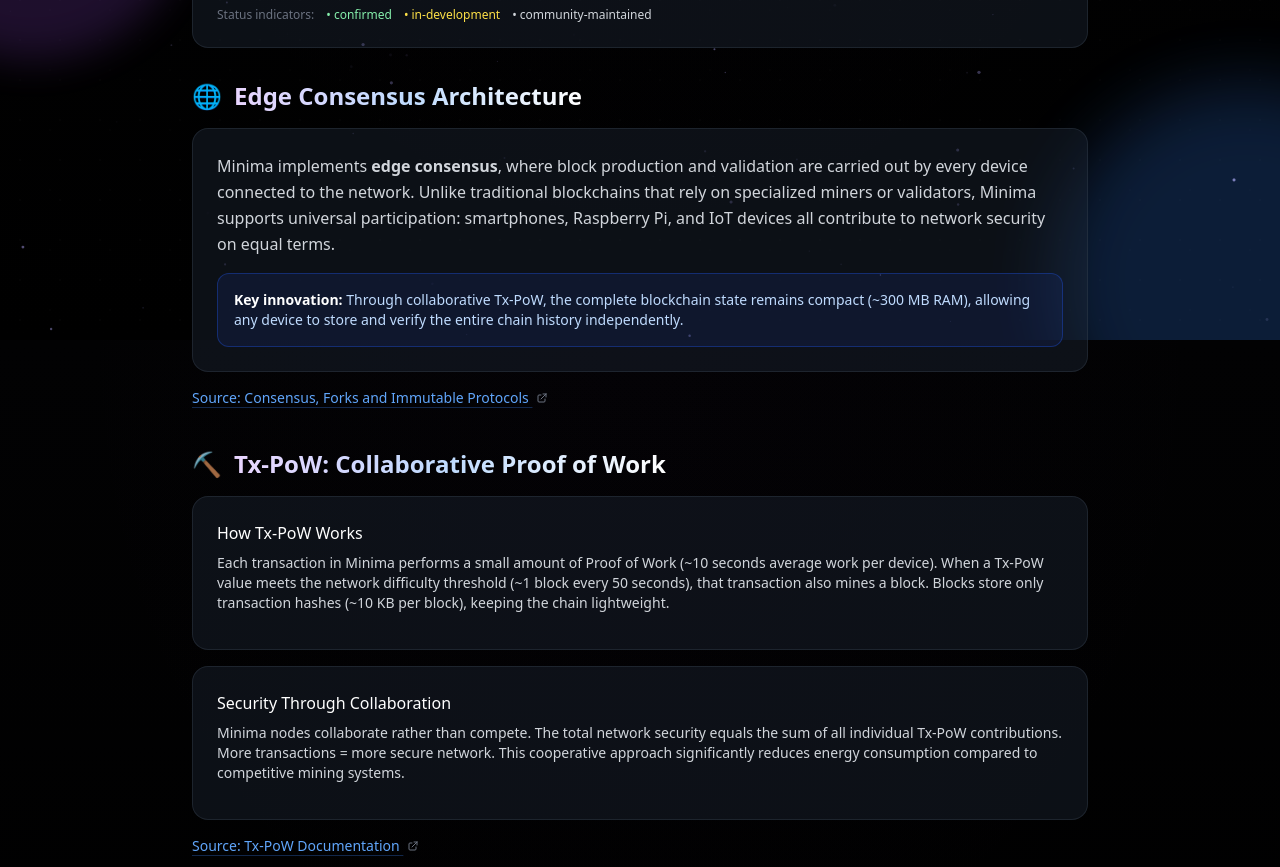
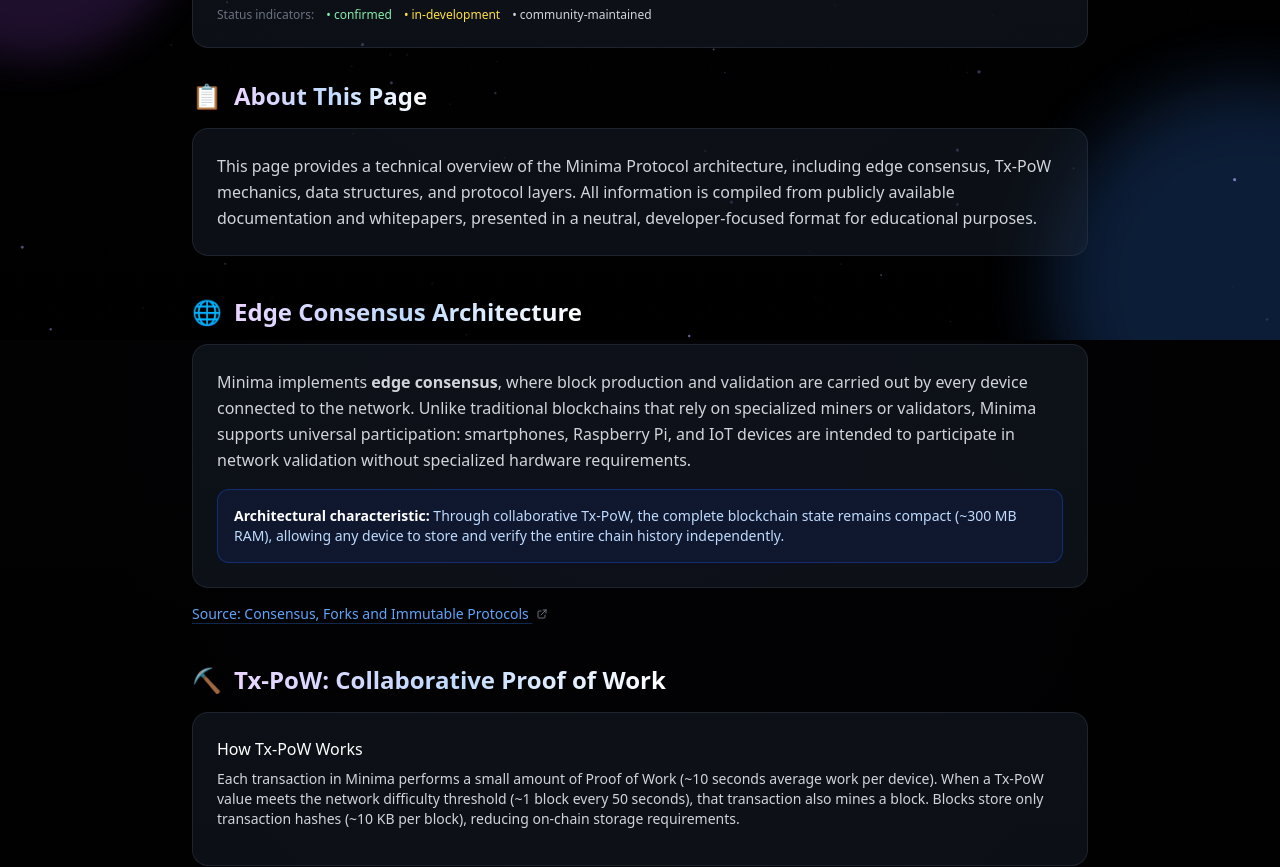
Before and after one commit to KuA1bo/minimaverse-site, a Next.js app: page /protocol in a window 1280 px wide. Shown: the part 460-1327 px from the top of the page. Built offline with nearby package versions, Linux system fonts and the light colour scheme.

Commit message:
fix(protocol): replace subjective shorthand with protocol-spec terminology
- Replace 'keeping the chain lightweight' → 'reducing on-chain storage requirements'
- Final micro-adjustment for absolute documentation neutrality

```diff
--- a/src/app/protocol/page.tsx
+++ b/src/app/protocol/page.tsx
@@ -1,7 +1,7 @@
 // src/app/protocol/page.tsx
 // Protocol page - technical overview of Minima Protocol architecture
 // Updated: Unified nav style per /about, correct links per final map, restored detailed specs, section anchors, JsonLd
-// Polished: minimal structural cleanup, marketing terms neutralized, responsive status legend [19.05.2026]
+// Polished: minimal structural cleanup, marketing terms neutralized, responsive status legend, added "About This Page" card, neutralized subjective wording, micro-fix: Tx-PoW security phrasing & storage terminology [19.05.2026]
 
 import Link from 'next/link';
 import JsonLd from '@/components/JsonLd';
@@ -204,6 +204,28 @@ export default function ProtocolPage() {
       {/* Content */}
       <article className="prose prose-invert max-w-none">
 
+        {/* 📋 About This Page - NEW CARD */}
+        <section id="about" className="scroll-mt-20 mb-10 opacity-0 animate-fade-in-up delay-75">
+          <h2 className="text-2xl font-bold mb-4 flex items-center gap-3">
+            <span className="text-2xl">📋</span>
+            <span className="bg-gradient-to-r from-purple-200 via-blue-200 to-white bg-clip-text text-transparent">
+              About This Page
+            </span>
+          </h2>
+
+          <div className="relative bg-gray-800/40 border border-gray-700/40 rounded-2xl p-6
+                          transition-all duration-300 hover:border-purple-500/50 hover:shadow-2xl hover:shadow-purple-500/15 group overflow-hidden">
+            <div className="absolute top-0 left-0 w-full h-px bg-gradient-to-r from-purple-500 via-blue-500 to-cyan-500 transform scale-x-0 group-hover:scale-x-100 transition-transform duration-500 origin-left" />
+
+            <p className="text-gray-300 leading-relaxed relative">
+              This page provides a technical overview of the Minima Protocol architecture,
+              including edge consensus, Tx-PoW mechanics, data structures, and protocol layers.
+              All information is compiled from publicly available documentation and whitepapers,
+              presented in a neutral, developer-focused format for educational purposes.
+            </p>
+          </div>
+        </section>
+
         {/* Section 1: Edge Consensus */}
         <section id="edge-consensus" className="scroll-mt-20 mb-10 opacity-0 animate-fade-in-up delay-75">
           <h2 className="text-2xl font-bold mb-4 flex items-center gap-3">
@@ -219,13 +241,13 @@ export default function ProtocolPage() {
               Minima implements <strong>edge consensus</strong>, where block production and validation
               are carried out by every device connected to the network. Unlike traditional blockchains
               that rely on specialized miners or validators, Minima supports universal participation:
-              smartphones, Raspberry Pi, and IoT devices all contribute to network security on equal terms.
+              smartphones, Raspberry Pi, and IoT devices are intended to participate in network validation without specialized hardware requirements.
             </p>
 
-            {/* Key innovation callout */}
+            {/* Design characteristic callout - neutralized from "Key innovation" */}
             <div className="mt-4 p-4 bg-blue-900/20 border border-blue-700/40 rounded-xl">
               <p className="text-blue-200 text-sm">
-                <strong className="text-white">Key innovation:</strong> Through collaborative Tx-PoW, the complete blockchain
+                <strong className="text-white">Architectural characteristic:</strong> Through collaborative Tx-PoW, the complete blockchain
                 state remains compact (~300 MB RAM), allowing any device to store and verify the entire
                 chain history independently.
               </p>
@@ -252,11 +274,11 @@ export default function ProtocolPage() {
             {[
               {
                 title: 'How Tx-PoW Works',
-                text: 'Each transaction in Minima performs a small amount of Proof of Work (~10 seconds average work per device). When a Tx-PoW value meets the network difficulty threshold (~1 block every 50 seconds), that transaction also mines a block. Blocks store only transaction hashes (~10 KB per block), keeping the chain lightweight.',
+                text: 'Each transaction in Minima performs a small amount of Proof of Work (~10 seconds average work per device). When a Tx-PoW value meets the network difficulty threshold (~1 block every 50 seconds), that transaction also mines a block. Blocks store only transaction hashes (~10 KB per block), reducing on-chain storage requirements.',
               },
               {
                 title: 'Security Through Collaboration',
-                text: 'Minima nodes collaborate rather than compete. The total network security equals the sum of all individual Tx-PoW contributions. More transactions = more secure network. This cooperative approach significantly reduces energy consumption compared to competitive mining systems.',
+                text: 'Minima nodes collaborate rather than compete. The total network security equals the sum of all individual Tx-PoW contributions. Increased Tx-PoW participation contributes to aggregate network security. This cooperative approach reduces competitive mining overhead associated with proof-of-work race conditions.',
               },
             ].map((item, index) => (
               <div key={index} className="relative bg-gray-800/40 border border-gray-700/40 rounded-2xl p-6
@@ -304,13 +326,13 @@ export default function ProtocolPage() {
               </ExternalLink>
             </p>
 
-            {/* Card 2: MMR UTXO */}
+            {/* Card 2: MMR UTXO - neutralized subjective wording */}
             <div className="relative bg-gray-800/40 border border-gray-700/40 rounded-2xl p-6
                             transition-all duration-300 hover:border-purple-500/50 hover:shadow-2xl hover:shadow-purple-500/15 group overflow-hidden hover:-translate-y-1">
               <div className="absolute top-0 left-0 w-px h-full bg-gradient-to-b from-purple-500 to-blue-500 transform scale-y-0 group-hover:scale-y-100 transition-transform duration-300 origin-top" />
               <h3 className="text-white font-medium mb-2 relative">Merkle Mountain Range (MMR) UTXO</h3>
               <p className="text-gray-300 text-sm mb-3 relative">
-                Minima utilizes a Merkle Mountain Range database to store only the UTXOs relevant to each node&apos;s private keys. This &quot;storage-less&quot; approach allows each node to operate with just ~300 MB RAM, making Minima highly resource-efficient.
+                Minima utilizes a Merkle Mountain Range database to store only the UTXOs relevant to each node&apos;s private keys. This &quot;storage-less&quot; approach allows each node to operate with just ~300 MB RAM, reducing hardware requirements for node operation.
               </p>
             </div>
 
@@ -408,7 +430,7 @@ export default function ProtocolPage() {
           </p>
         </section>
 
-        {/* Section 6: Network Participation */}
+        {/* Section 6: Network Participation - neutralized slogan */}
         <section id="participation" className="scroll-mt-20 mb-10 opacity-0 animate-fade-in-up delay-150">
           <h2 className="text-2xl font-bold mb-4 flex items-center gap-3">
             <span className="text-2xl">👥</span>
@@ -429,8 +451,7 @@ export default function ProtocolPage() {
               <li>Synchronization with the latest chain state</li>
             </ul>
             <p className="text-gray-300 text-sm mt-3 relative">
-              <strong className="text-white">Note:</strong> There are no miners, no token incentives for validation,
-              and no ever-growing database. Every user runs a Complete node. Forever.
+              <strong className="text-white">Note:</strong> The protocol design aims to allow all users to operate complete validating nodes without reliance on specialized validator classes.
             </p>
           </div>
         </section>
```
